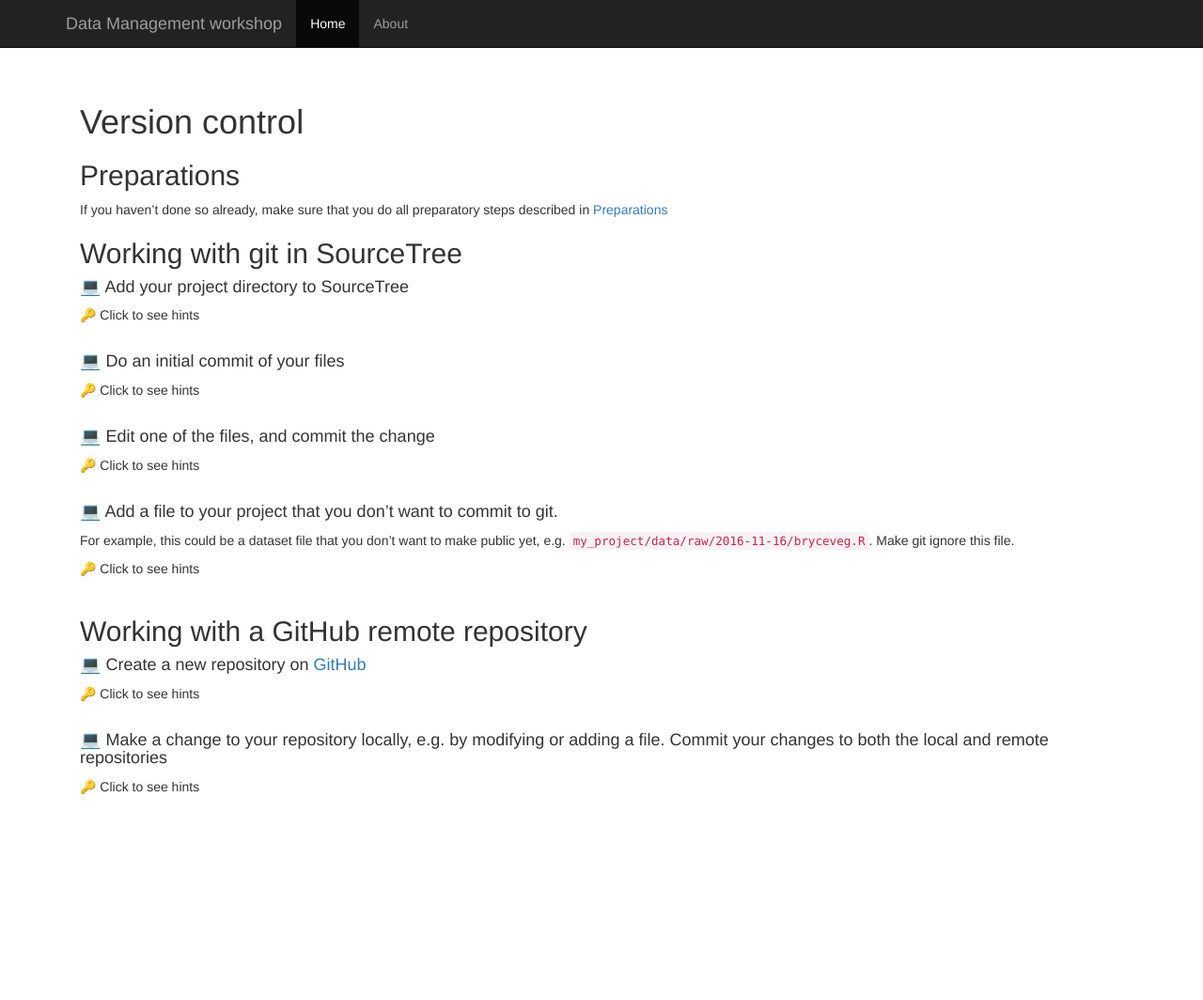
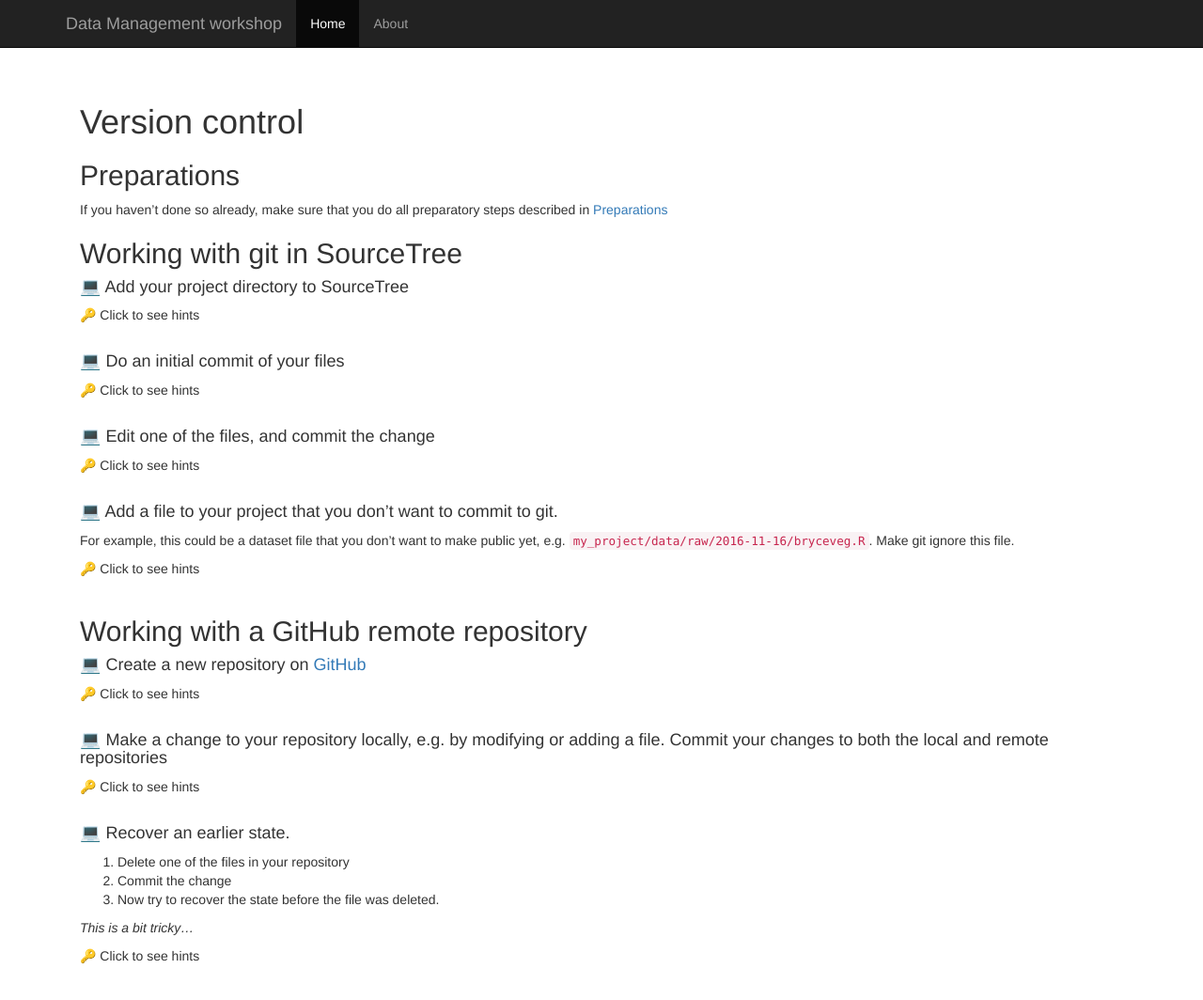
Before and after one commit to nicjar/DM_WS, a Jekyll site: the page built from exercises/2-git.md, in a window 1280 px wide and 1097 px high. Shown: the top 1064 px of the window at 94% size. Built offline with Jekyll 4.4.1, drawn with Linux system fonts in a browser that asks for light colours; nearby versions of some CDN libraries; emoji names are drawn with the system emoji font.

Commit message:
More git exercies

```diff
--- a/exercises/2-git.md
+++ b/exercises/2-git.md
@@ -75,7 +75,7 @@ For example, this could be a dataset file that you don't want to make public yet
   * Ignore the rest of the choices
   * Click the _Create repository_ button
 * Copy the link shown under _Quick setup_ on the next page
-![](images/GH_new_repo_url.png)
+![](../images/GH_new_repo_url.png)
 * In SourceTree, click _Settings_ (on the top right).
   * then _Remotes_ tab, _Add_ button
   * Check the _Default remote_ choice
@@ -97,3 +97,30 @@ For example, this could be a dataset file that you don't want to make public yet
 * Check the _Push changes immediately to origin/master_ choice below the commit message text field, Click the _Commit_ button
 </details>
 <br />
+
+#### :computer: Recover an earlier state.
+1. Delete one of the files in your repository
+2. Commit the change
+3. Now try to recover the state before the file was deleted.
+
+_This is a bit tricky..._
+<details markdown="1">
+<summary>:key: Click to see hints</summary>
+_This can be done in many different ways..._
+If you want to go back to a previous commit one step back, the easiest way is to
+* Right-click the last commit and select _Reverse commit_
+
+Otherwise you can use branches:
+* Check out a new branch (_Branch_ button at the top)
+	* Base it on the commit that had the deleted file
+	* Name the branch to something useful, e.g. _recover_
+	* Check that you get the file back
+	* Change something in your repository (e.g. add a space to a file)
+		* Note that the two branches have separated.
+* Merge the recover branch with the _master_ branch:
+	* Switch back to the **_master_** branch by double-clicking _master_ under BRANCHES
+	* Click _Merge_ at the top
+	* Select the latest commit on the _recover_ branch, and click OK. _Pray..._
+
+</details>
+<br />
```
